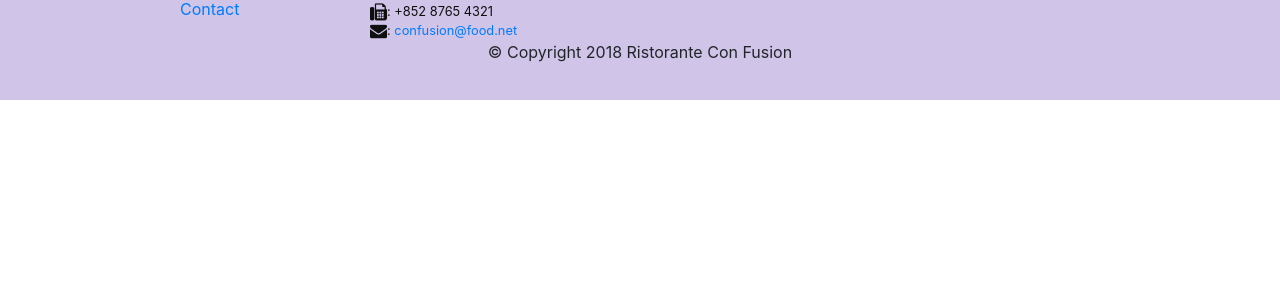
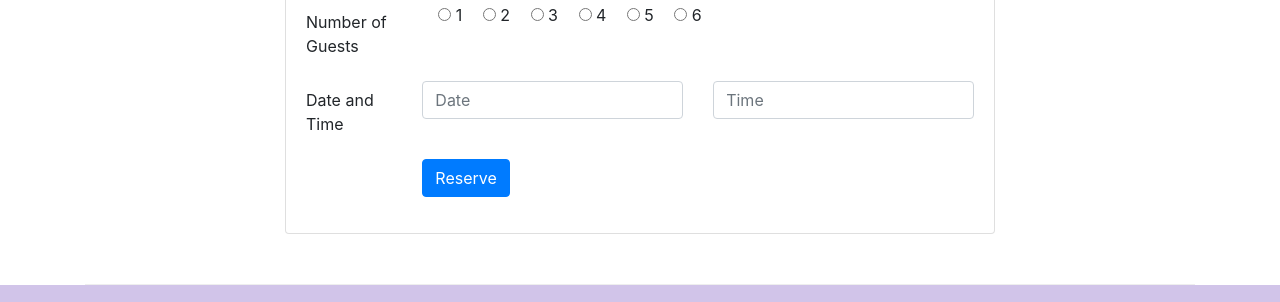
Before and after one commit to RahulKamble1995/WEB_UI, a website: page index.html in a window 1280 px wide. Shown: the part 1661-1963 px from the top of the page. Before the commit the page ends 1761 px from the top, so only its background shows below. Drawn offline with nearby package versions, Linux system fonts and the light colour scheme.

Commit message:
Assignment 2

```diff
--- a/index.html
+++ b/index.html
@@ -43,8 +43,15 @@
                     <h1>Ristorante con Fusion</h1>
                     <p>We take inspiration from the World's best cuisines, and create a unique fusion experience. Our lipsmacking creations will tickle your culinary senses!</p>
                 </div>
-                <div class="col-12 col-sm align-self-center">
-                    <img src="img/logo.png" class="img-fluid">
+                <div class="col-12 col-sm-6 align-self-center">
+                    <div class="row">
+                        <div class="col-md-6">
+                            <img src="img/logo.png" class="img-fluid">
+                        </div>
+                        <div class="col-md-6 align-self-center">
+                            <a href="#reserve"><button type="submit" class="btn btn-warning">Reserve Table</button></a>
+                        </div>
+                    </div>
                 </div>
             </div>
         </div>
@@ -73,10 +80,12 @@
             </div>
             <div class="col col-sm order-sm-last col-md">
                 <div class="media">
-                    <img class="d-flex ml-3 img-thumbnail align-self-center" src="img/buffet.png" alt="buffet">
                     <div class="media-body">
-                        <h2>Weekend Grand Buffet</h2>
+                        <h2 class="mt-0">Weekend Grand Buffet <span class="badge badge-danger">NEW</span></h2>
                         <p class="d-none d-sm-block">Featuring mouthwatering combinations with a choice of five different salads, six enticing appetizers, six main entrees and five choicest desserts. Free flowing bubbly and soft drinks. All for just $19.99 per person </p>
+                    </div>
+                    <div class="media-right align-items-center">
+                        <img class="d-flex ml-3 img-thumbnail align-self-center" src="img/buffet.png" alt="buffet">
                     </div>
                 </div>
             </div>
@@ -93,6 +102,43 @@
                         <h2>Alberto Somayya</h2>
                         <h4>Executive Chef</h4>
                         <p class="d-none d-sm-block">Award winning three-star Michelin chef with wide International experience having worked closely with whos-who in the culinary world, he specializes in creating mouthwatering Indo-Italian fusion experiences. </p>
+                    </div>
+                </div>
+            </div>
+        </div>
+
+        <div class="row row-content justify-content-center">
+            <div class="col-12 col-sm-8">
+                <div class="card">
+                    <h3 class="card-header text-white bg-warning">Reserve a Table</h3>
+                    <div class="card-body">
+                        <form id="reserve">
+                            <div class="form-group row">
+                                <label for="guest" class="col-md-2 col-form-label">Number of Guests</label>
+                                <div class="col-md-10">
+                                    <label class="radio-inline ml-3"><input type="radio" name="guest"> 1</label>
+                                    <label class="radio-inline ml-3"><input type="radio" name="guest"> 2</label>
+                                    <label class="radio-inline ml-3"><input type="radio" name="guest"> 3</label>
+                                    <label class="radio-inline ml-3"><input type="radio" name="guest"> 4</label>
+                                    <label class="radio-inline ml-3"><input type="radio" name="guest"> 5</label>
+                                    <label class="radio-inline ml-3"><input type="radio" name="guest"> 6</label>
+                                </div>
+                            </div>
+                            <div class="form-group row">
+                                <label for="datetime" class="col-md-2 col-form-label">Date and Time</label>
+                                    <div class="col-md-5">
+                                        <input type="text" class="form-control" id="date" name="date" placeholder="Date">
+                                    </div>
+                                    <div class="col-md-5">
+                                        <input type="text" class="form-control" id="time" name="time" placeholder="Time">
+                                    </div>
+                            </div>
+                            <div class="form-group row">
+                                <div class="offset-md-2 col-md-10">
+                                    <button type="submit" class="btn btn-primary">Reserve</button>
+                                </div>
+                            </div>
+                        </form>
                     </div>
                 </div>
             </div>
```
